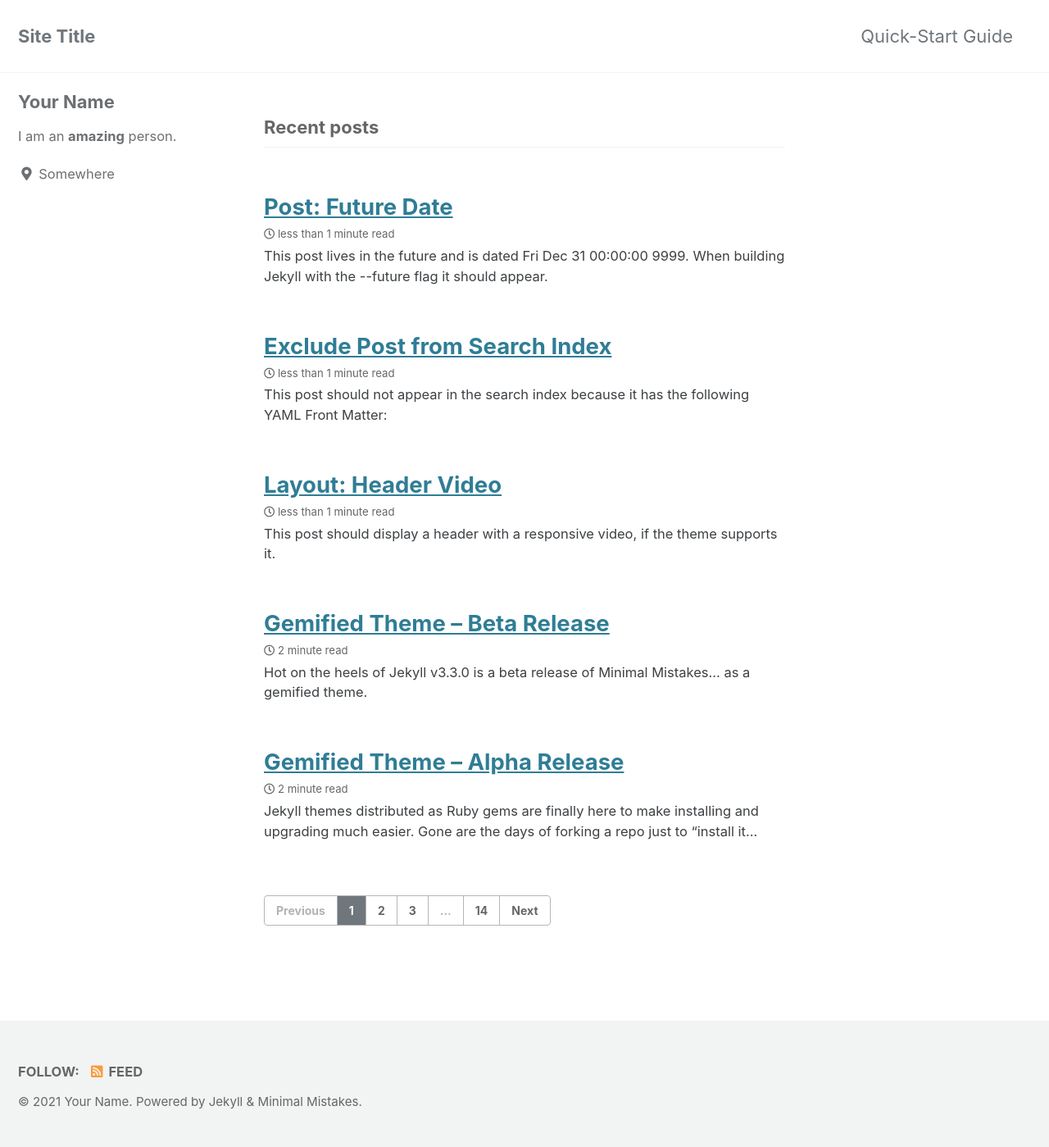
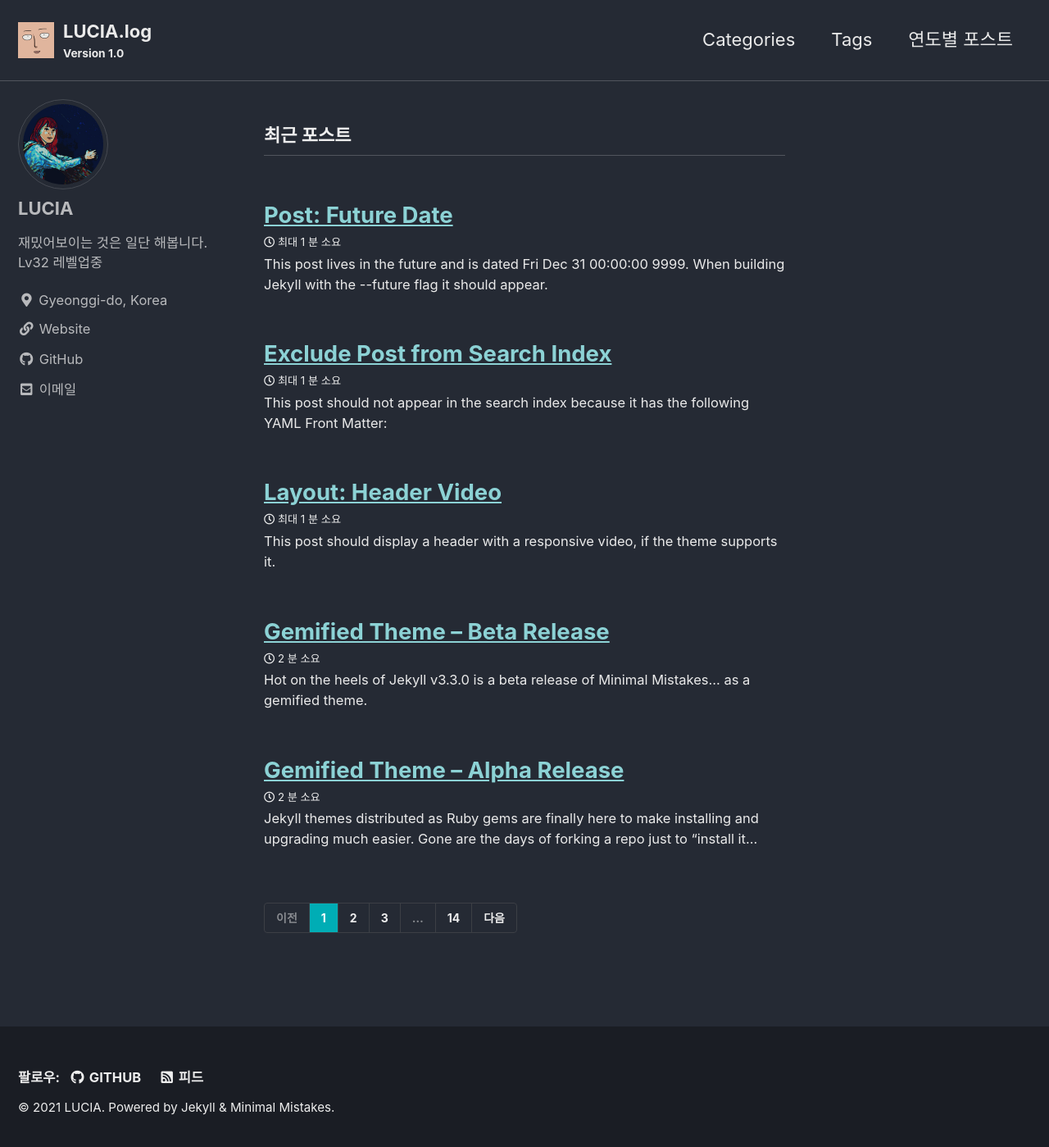
Before and after one commit to loveloop/loveloop.github.com, a Jekyll site: the page built from index.html, in a window 1280 px wide and 1400 px high. Shown: the whole window at 82% size. Built offline with Jekyll 4.4.1, drawn with Linux system fonts in a browser that asks for light colours; cached includes are drawn as plain includes; the list of posts is cut into pages by our own code.

Commit message:
깃블로그 생성중

```diff
--- a/_config.yml
+++ b/_config.yml
@@ -12,22 +12,22 @@
 
 # theme                  : "minimal-mistakes-jekyll"
 # remote_theme           : "mmistakes/minimal-mistakes"
-minimal_mistakes_skin    : "default" # "air", "aqua", "contrast", "dark", "dirt", "neon", "mint", "plum", "sunrise"
+minimal_mistakes_skin    : "dark" # "air", "aqua", "contrast", "dark", "dirt", "neon", "mint", "plum", "sunrise", "default"
 
 # Site Settings
-locale                   : "en-US"
-title                    : "Site Title"
-title_separator          : "-"
-subtitle                 : # site tagline that appears below site title in masthead
-name                     : "Your Name"
-description              : "An amazing website."
-url                      : # the base hostname & protocol for your site e.g. "https://mmistakes.github.io"
+locale                   : "ko-KR"
+title                    : "LUCIA.log"
+title_separator          : "&#124;"
+subtitle                 : "Version 1.0"
+name                     : "LUCIA"
+description              : "재밌는게최고야"
+url                      : "https://loveloop.github.io/"
 baseurl                  : # the subpath of your site, e.g. "/blog"
-repository               : # GitHub username/repo-name e.g. "mmistakes/minimal-mistakes"
-teaser                   : # path of fallback teaser image, e.g. "/assets/images/500x300.png"
-logo                     : # path of logo image to display in the masthead, e.g. "/assets/images/88x88.png"
-masthead_title           : # overrides the website title displayed in the masthead, use " " for no title
-# breadcrumbs            : false # true, false (default)
+repository               : "loveloop/loveloop.github.io"
+teaser                   : "/assets/images/main.png"
+logo                     : "/assets/images/profile_mini.png"
+masthead_title           : "LUCIA.log"
+# breadcrumbs            : true # true, false (default)
 words_per_minute         : 200
 comments:
   provider               : # false (default), "disqus", "discourse", "facebook", "staticman", "staticman_v2", "utterances", "custom"
@@ -39,7 +39,7 @@ comments:
     # https://developers.facebook.com/docs/plugins/comments
     appid                :
     num_posts            : # 5 (default)
-    colorscheme          : # "light" (default), "dark"
+    colorscheme          : dark # "light" (default), "dark"
   utterances:
     theme                : # "github-light" (default), "github-dark"
     issue_term           : # "pathname" (default)
@@ -93,18 +93,18 @@ analytics:
 
 # Site Author
 author:
-  name             : "Your Name"
-  avatar           : # path of avatar image, e.g. "/assets/images/bio-photo.jpg"
-  bio              : "I am an **amazing** person."
-  location         : "Somewhere"
-  email            :
+  name             : "LUCIA"
+  avatar           : "/assets/images/profile.png"
+  bio              : "재밌어보이는 것은 일단 해봅니다.<br>Lv32 레벨업중"
+  location         : "Gyeonggi-do, Korea"
+  email            : "imagineloop@gmail.com"
   links:
     - label: "Email"
       icon: "fas fa-fw fa-envelope-square"
-      # url: "mailto:your.name@email.com"
+      #url: "mailto:imagineloop@gmail.com"
     - label: "Website"
       icon: "fas fa-fw fa-link"
-      # url: "https://your-website.com"
+      url: "http://imagineloop.com/"
     - label: "Twitter"
       icon: "fab fa-fw fa-twitter-square"
       # url: "https://twitter.com/"
@@ -113,10 +113,10 @@ author:
       # url: "https://facebook.com/"
     - label: "GitHub"
       icon: "fab fa-fw fa-github"
-      # url: "https://github.com/"
+      url: "https://github.com/loveloop"
     - label: "Instagram"
       icon: "fab fa-fw fa-instagram"
-      # url: "https://instagram.com/"
+      # url: "https://instagram.com/belostin_sy"
 
 # Site Footer
 footer:
@@ -129,7 +129,7 @@ footer:
       # url:
     - label: "GitHub"
       icon: "fab fa-fw fa-github"
-      # url:
+      url: "https://github.com/loveloop"
     - label: "GitLab"
       icon: "fab fa-fw fa-gitlab"
       # url:
@@ -276,6 +276,14 @@ defaults:
       layout: single
       author_profile: true
       read_time: true
-      comments: # true
+      comments: true
       share: true
       related: true
+
+ # _pages
+  - scope:
+      path: "_pages"
+      type: pages
+    values:
+      layout: single
+      author_profile: true
--- a/_data/navigation.yml
+++ b/_data/navigation.yml
@@ -1,7 +1,17 @@
 # main links
 main:
-  - title: "Quick-Start Guide"
-    url: https://mmistakes.github.io/minimal-mistakes/docs/quick-start-guide/
+  - title: "Categories"
+    url: /categories/
+  - title: "Tags"
+    url: /tags/
+#  - title: "About"
+#    url: /about/
+  - title: "연도별 포스트"
+    url: /posts/
+
+# main:
+#   - title: "Quick-Start Guide"
+#     url: https://mmistakes.github.io/minimal-mistakes/docs/quick-start-guide/
   # - title: "About"
   #   url: https://mmistakes.github.io/minimal-mistakes/about/
   # - title: "Sample Posts"
```
Also changed, not shown: assets/images/main.png (added), assets/images/profile.png (added), assets/images/profile2.png (added), assets/images/profile_mini.png (added), docs/assets/images/main.png (added), docs/assets/images/profile.png (added), docs/assets/images/profile2.png (added), docs/assets/images/profile_mini.png (added).
